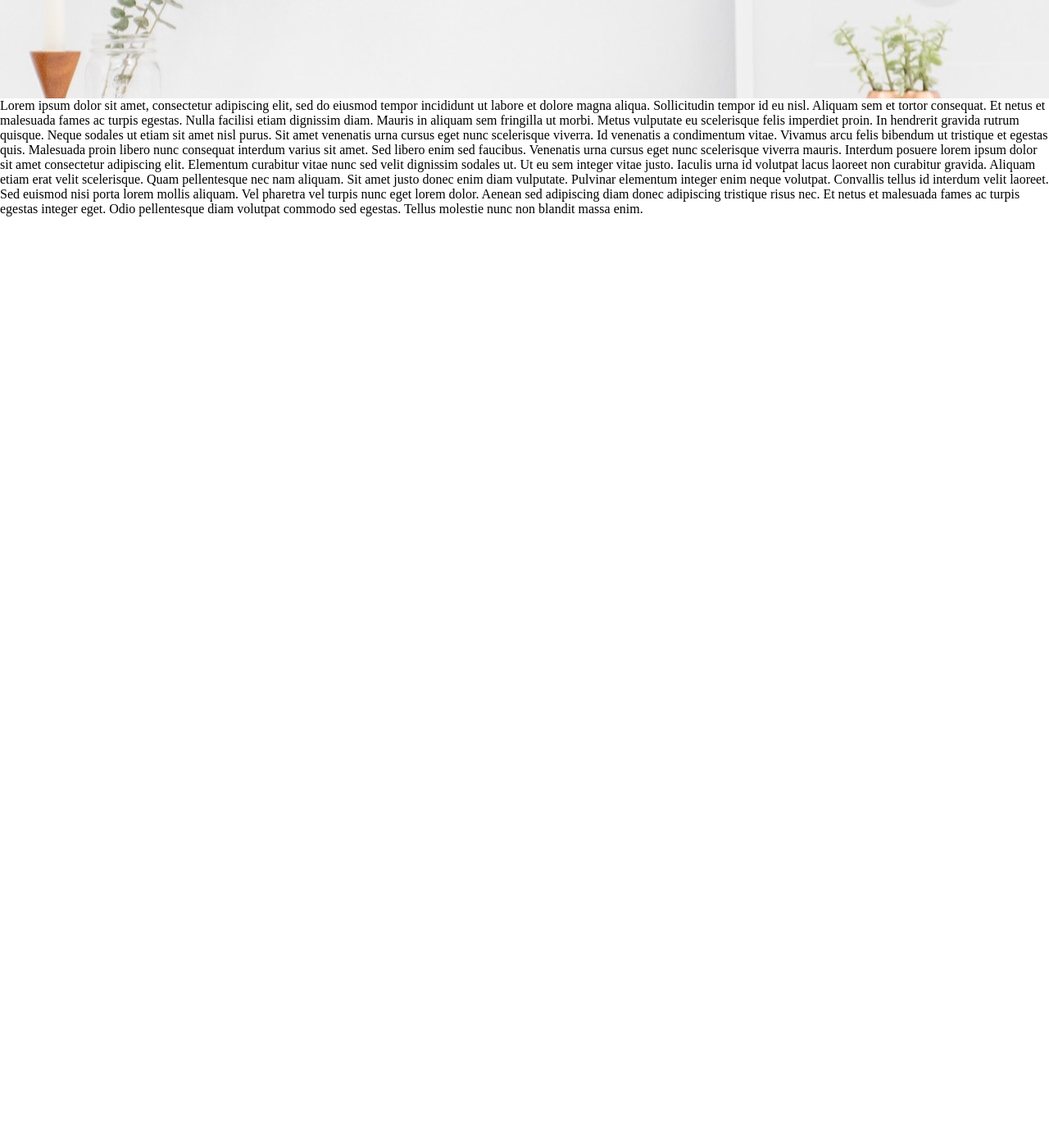
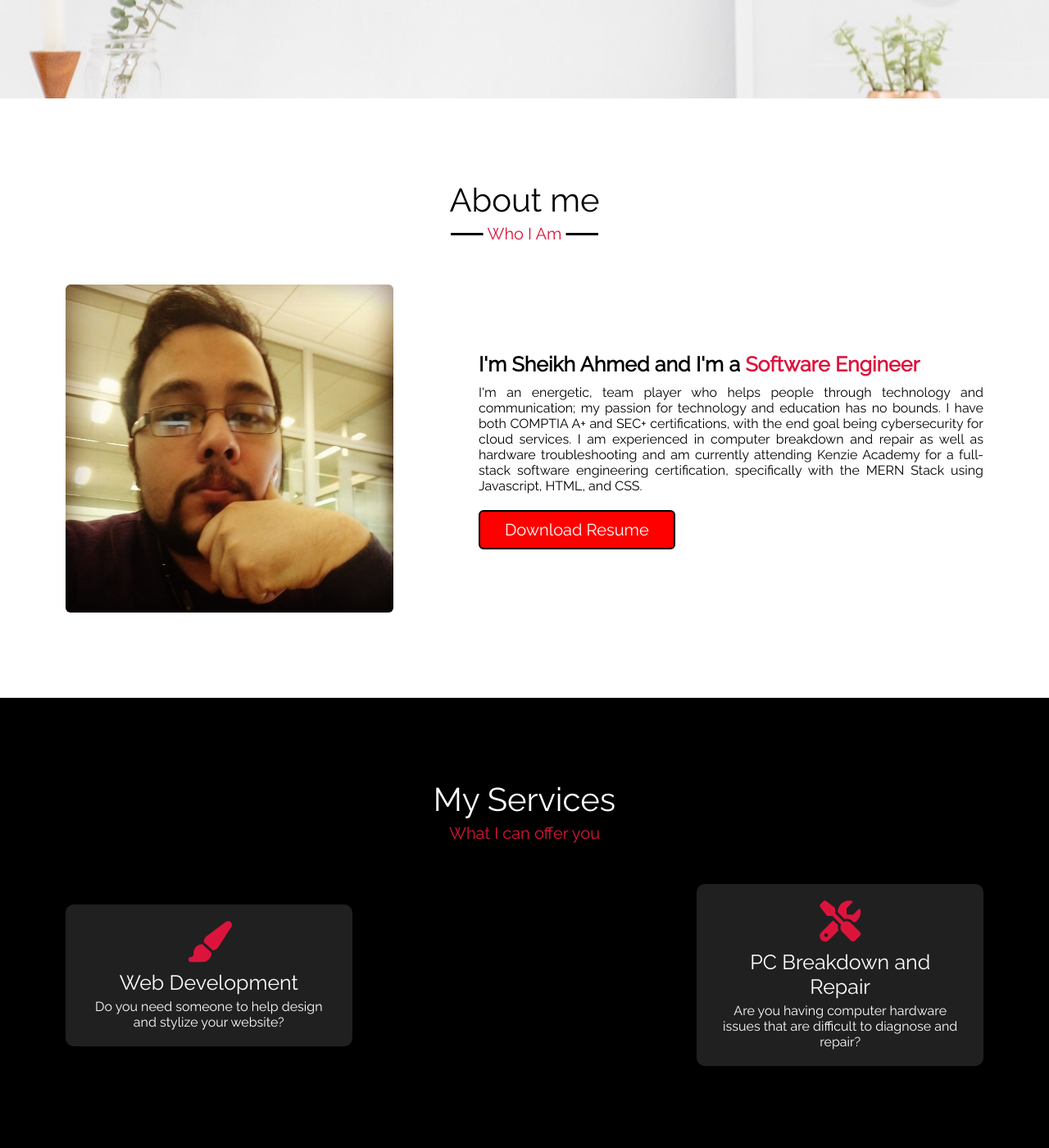
Before and after one commit to ArcRiseGen132/portfolio-page-sheikh-ahmed, a website: page index.html in a window 1280 px wide. Shown: the part 680-2080 px from the top of the page at 82% size. Before the commit the page ends 944 px from the top, so only its background shows below. Drawn offline with nearby package versions, Linux system fonts and the light colour scheme.

Commit message:
Finished About and Services

```diff
--- a/app.js
+++ b/app.js
@@ -6,4 +6,8 @@ $(document).ready(function () {
       $(".navbar").removeClass("sticky");
     }
   });
+  //menu toggle
+  // $('menu-btn').param(function () {
+  //   $('navbar .menu').toggleClass("active");
+  // })
 });
--- a/index.html
+++ b/index.html
@@ -5,7 +5,10 @@
     <meta name="viewport" content="width=device-width, initial-scale=1" />
     <title>Sheikh's Portfolio</title>
     <link rel="stylesheet" href="style.css" />
-    <link rel="stylesheet" href="https://cdnjs.cloudflare.com/ajax/libs/font-awesome/5.15.3/css/all.min.css">
+    <link
+      rel="stylesheet"
+      href="https://cdnjs.cloudflare.com/ajax/libs/font-awesome/5.15.3/css/all.min.css"
+    />
     <script
       src="https://kit.fontawesome.com/a076d05399.js"
       crossorigin="anonymous"
@@ -41,33 +44,62 @@
           <div class="text-1">Hello, my name is</div>
           <div class="text-2">Sheikh Ahmed</div>
           <div class="text-3">And I am a <span>Software Engineer</span></div>
+          <a href="#">Hire Me</a>
         </div>
       </div>
     </section>
 
-    <p>
-      Lorem ipsum dolor sit amet, consectetur adipiscing elit, sed do eiusmod
-      tempor incididunt ut labore et dolore magna aliqua. Sollicitudin tempor id
-      eu nisl. Aliquam sem et tortor consequat. Et netus et malesuada fames ac
-      turpis egestas. Nulla facilisi etiam dignissim diam. Mauris in aliquam sem
-      fringilla ut morbi. Metus vulputate eu scelerisque felis imperdiet proin.
-      In hendrerit gravida rutrum quisque. Neque sodales ut etiam sit amet nisl
-      purus. Sit amet venenatis urna cursus eget nunc scelerisque viverra. Id
-      venenatis a condimentum vitae. Vivamus arcu felis bibendum ut tristique et
-      egestas quis. Malesuada proin libero nunc consequat interdum varius sit
-      amet. Sed libero enim sed faucibus. Venenatis urna cursus eget nunc
-      scelerisque viverra mauris. Interdum posuere lorem ipsum dolor sit amet
-      consectetur adipiscing elit. Elementum curabitur vitae nunc sed velit
-      dignissim sodales ut. Ut eu sem integer vitae justo. Iaculis urna id
-      volutpat lacus laoreet non curabitur gravida. Aliquam etiam erat velit
-      scelerisque. Quam pellentesque nec nam aliquam. Sit amet justo donec enim
-      diam vulputate. Pulvinar elementum integer enim neque volutpat. Convallis
-      tellus id interdum velit laoreet. Sed euismod nisi porta lorem mollis
-      aliquam. Vel pharetra vel turpis nunc eget lorem dolor. Aenean sed
-      adipiscing diam donec adipiscing tristique risus nec. Et netus et
-      malesuada fames ac turpis egestas integer eget. Odio pellentesque diam
-      volutpat commodo sed egestas. Tellus molestie nunc non blandit massa enim.
-    </p>
+    <!-- about section -->
+    <section class="about" id="about">
+      <div class="max-width">
+        <h2 class="title">About me</h2>
+        <div class="about-content">
+          <div class="column left">
+            <img src="images/profile pic.jpg" alt="profile image" />
+          </div>
+          <div class="column right">
+            <div class="text">
+              I'm Sheikh Ahmed and I'm a <span>Software Engineer</span>
+            </div>
+            <p>
+              I'm an energetic, team player who helps people through technology
+              and communication; my passion for technology and education has no
+              bounds. I have both COMPTIA A+ and SEC+ certifications, with the
+              end goal being cybersecurity for cloud services. I am experienced
+              in computer breakdown and repair as well as hardware
+              troubleshooting and am currently attending Kenzie Academy for a
+              full-stack software engineering certification, specifically with
+              the MERN Stack using Javascript, HTML, and CSS.
+            </p>
+            <a href="#">Download Resume</a>
+          </div>
+        </div>
+      </div>
+    </section>
+
+    <!-- services section -->
+    <section class="services" id="services">
+      <div class="max-width">
+        <h2 class="title">My Services</h2>
+        <div class="serv-content">
+          <div class="card">
+            <div class="box">
+              <i class="fas fa-paint-brush"></i>
+              <div class="text">Web Development</div>
+              <p>Do you need someone to help design and stylize your website?</p>
+            </div>
+          </div>
+          <div class="card">
+            <div class="box">
+              <i class="fas fa-tools"></i>
+              <div class="text">PC Breakdown and Repair</div>
+              <p>Are you having computer hardware issues that are difficult to diagnose and repair?</p>
+            </div>
+          </div>
+        </div>
+      </div>
+    </section>
+
     <script src="app.js"></script>
   </body>
 </html>
--- a/style.css
+++ b/style.css
@@ -18,6 +18,7 @@
 .navbar {
   position: fixed;
   width: 100%;
+  z-index: 999;
   padding: 30px 0;
   background: black;
   font-family: "Raleway", sans-serif;
@@ -115,35 +116,311 @@
   font-weight: 500;
 }
 
+.home .home-content a {
+  display: inline-block;
+  background: rgb(255, 255, 255);
+  color: crimson;
+  font-size: 25px;
+  padding: 12px 36px;
+  margin-top: 20px;
+  border-radius: 6px;
+  border: 2px solid black;
+  transition: all 0.3s ease;
+}
+
+.home .home-content a:hover {
+  color: rgb(0, 0, 0);
+  background: none;
+}
+
+/* all similar elements */
+
+section {
+  padding: 100px 0;
+}
+
+section .title {
+  position: relative;
+  text-align: center;
+  font-size: 40px;
+  font-weight: 400;
+  margin-bottom: 60px;
+  padding-bottom: 20px;
+  font-family: "Raleway", sans-serif;
+}
+
+section .title::before {
+  content: "";
+  position: absolute;
+  width: 180px;
+  bottom: 0px;
+  left: 50%;
+  height: 3px;
+  background: black;
+  transform: translateX(-50%);
+}
+
+section .title::after {
+  position: absolute;
+  bottom: -15px;
+  left: 50%;
+  font-size: 20px;
+  color: crimson;
+  padding: 5px;
+  background: white;
+  transform: translateX(-50%);
+}
+
+/* about section styling */
+
+.about,
+.services {
+  font-family: "Raleway", sans-serif;
+}
+
+.about .title::after {
+  content: "Who I Am";
+}
+
+.about .about-content,
+.services .serv-content {
+  display: flex;
+  flex-wrap: wrap;
+  align-items: center;
+  justify-content: space-between;
+}
+.about .about-content .left {
+  width: 45%;
+}
+
+.about .about-content .left img {
+  height: 400px;
+  width: 400px;
+  object-fit: cover;
+  border-radius: 6px;
+}
+
+.about .about-content .right {
+  width: 55%;
+}
+
+.about .about-content .right .text {
+  font-size: 25px;
+  font-weight: 600;
+  margin-bottom: 10px;
+}
+
+.about .about-content .right .text span {
+  color: crimson;
+}
+
+.about .about-content .right p {
+  text-align: justify;
+}
+
+.about .about-content .right a {
+  display: inline-block;
+  background: rgb(255, 0, 0);
+  color: rgb(255, 255, 255);
+  font-size: 20px;
+  font-weight: 500;
+  padding: 10px 30px;
+  margin-top: 20px;
+  border-radius: 6px;
+  border: 2px solid black;
+  transition: all 0.3s ease;
+}
+
+.about .about-content .right a:hover {
+  color: crimson;
+  background: none;
+}
+
+/* services section */
+
+.services {
+  color: white;
+  background: black;
+}
+
+.services .title::before {
+  background: white;
+}
+
+.services .title::after {
+  background: black;
+  content: "What I can offer you";
+}
+
+.services .serv-content .card {
+  width: calc(33% - 20px);
+  background: rgb(32, 32, 32);
+  text-align: center;
+  border-radius: 10px;
+  padding: 20px 25px;
+  cursor: pointer;
+  transition: all 0.3s ease;
+}
+
+.services .serv-content .card:hover {
+  background: crimson;
+}
+
+.services .serv-content .card .box {
+  transition: all 0.3s ease;
+}
+
+.services .serv-content .card:hover .box {
+  transform: scale(1.05);
+}
+
+.services .serv-content .card i {
+  font-size: 50px;
+  color: crimson;
+  transition: color 0.3s ease;
+}
+
+.services .serv-content .card:hover i {
+  background: rgb(0, 0, 0);
+}
+
+.services .serv-content .card .text {
+  font-size: 25px;
+  font-weight: 500;
+  margin: 10px 0 5px 0;
+}
 /* responsive media query*/
+/* @media (max-width: 1100px) {
+  .home .max-width {
+    margin-left: 0px;
+  }
+}
 
-@media (max-width: 950px) {
+@media (max-width: 990px) {
   .max-width {
     padding: 0 50px;
   }
-  .menu-btn {
-    color: rgb(121, 0, 121);
-    font-size: 23px;
-    cursor: pointer;
+} */
+
+@media (max-width: 1104px) {
+  .about .about-content .left img{
+      height: 350px;
+      width: 350px;
+  }
+}
+@media (max-width: 991px) {
+  .max-width{
+      padding: 0 50px;
+  }
+}
+@media (max-width: 947px){
+  .menu-btn{
       display: block;
       z-index: 999;
   }
-  .navbar .menu {
+  .menu-btn i.active:before{
+      content: "\f00d";
+  }
+  .navbar .menu{
       position: fixed;
       height: 100vh;
       width: 100%;
+      left: -100%;
+      top: 0;
+      background: #111;
+      text-align: center;
+      padding-top: 80px;
+      transition: all 0.3s ease;
+  }
+  .navbar .menu.active{
       left: 0;
-    top: 0;
-    background: rgb(4, 36, 44);
-    text-align: center;
-    padding-top: 120px;
   }
-  .navbar .menu li {
+  .navbar .menu li{
       display: block;
   }
-  .navbar .menu li a {
+  .navbar .menu li a{
       display: inline-block;
       margin: 20px 0;
       font-size: 25px;
   }
+  .home .home-content .text-2{
+      font-size: 70px;
   }
+  .home .home-content .text-3{
+      font-size: 35px;
+  }
+  .home .home-content a{
+      font-size: 23px;
+      padding: 10px 30px;
+  }
+  .max-width{
+      max-width: 930px;
+  }
+  .about .about-content .column{
+      width: 100%;
+  }
+  .about .about-content .left{
+      display: flex;
+      justify-content: center;
+      margin: 0 auto 60px;
+  }
+  .about .about-content .right{
+      flex: 100%;
+  }
+  .services .serv-content .card{
+      width: calc(50% - 10px);
+      margin-bottom: 20px;
+  }
+  .skills .skills-content .column,
+  .contact .contact-content .column{
+      width: 100%;
+      margin-bottom: 35px;
+  }
+}
+@media (max-width: 690px) {
+  .max-width{
+      padding: 0 23px;
+  }
+  .home .home-content .text-2{
+      font-size: 60px;
+  }
+  .home .home-content .text-3{
+      font-size: 32px;
+  }
+  .home .home-content a{
+      font-size: 20px;
+  }
+  .services .serv-content .card{
+      width: 100%;
+  }
+}
+@media (max-width: 500px) {
+  .home .home-content .text-2{
+      font-size: 50px;
+  }
+  .home .home-content .text-3{
+      font-size: 27px;
+  }
+  .about .about-content .right .text,
+  .skills .skills-content .left .text{
+      font-size: 19px;
+  }
+  .contact .right form .fields{
+      flex-direction: column;
+  }
+  .contact .right form .name,
+  .contact .right form .email{
+      margin: 0;
+  }
+  .right form .error-box{
+     width: 150px;
+  }
+  .scroll-up-btn{
+      right: 15px;
+      bottom: 15px;
+      height: 38px;
+      width: 35px;
+      font-size: 23px;
+      line-height: 38px;
+  }
+}
```
Also changed, not shown: images/profile pic.jpg (added). Lines whose indentation alone changed are shown as unchanged.
